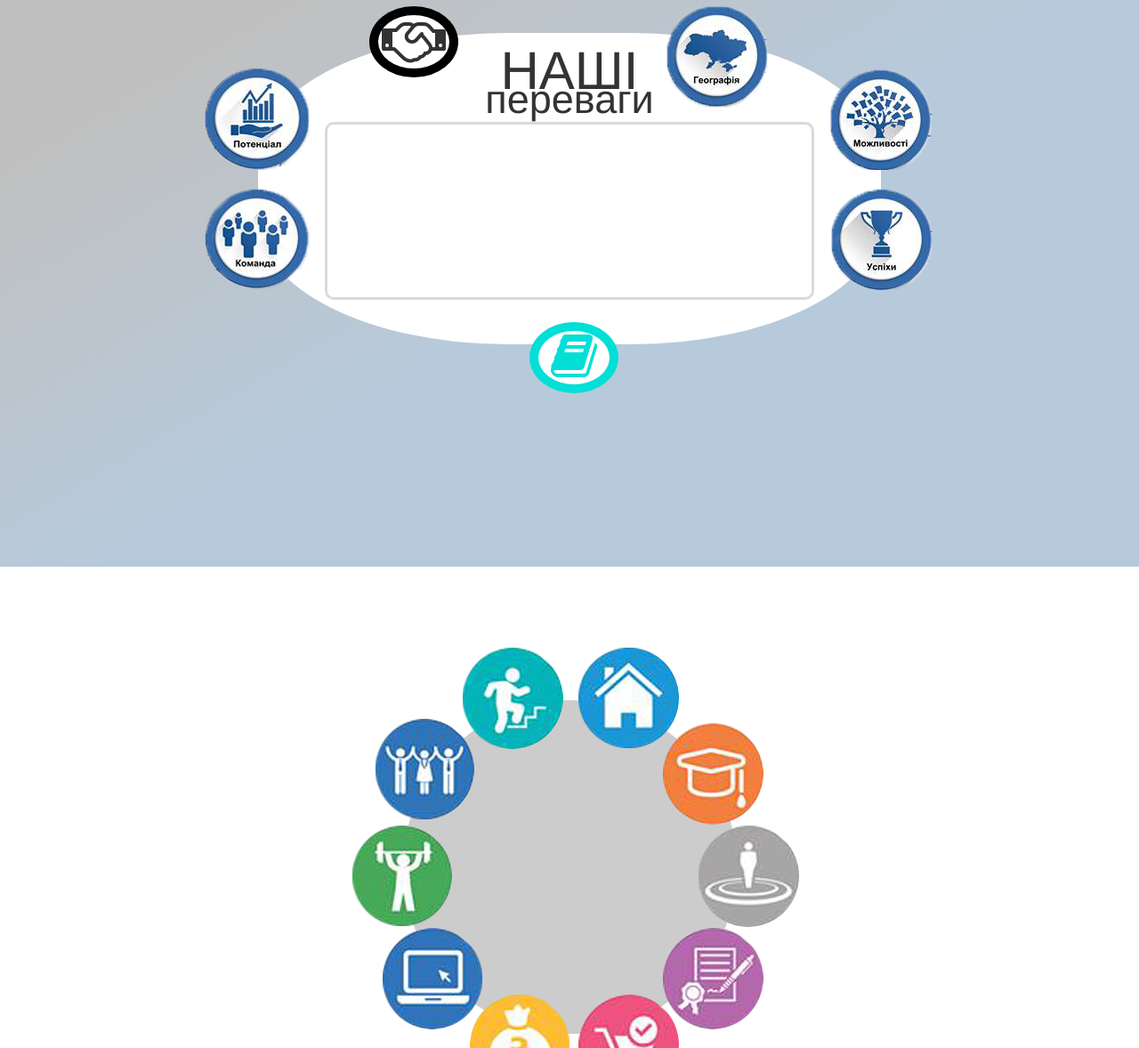
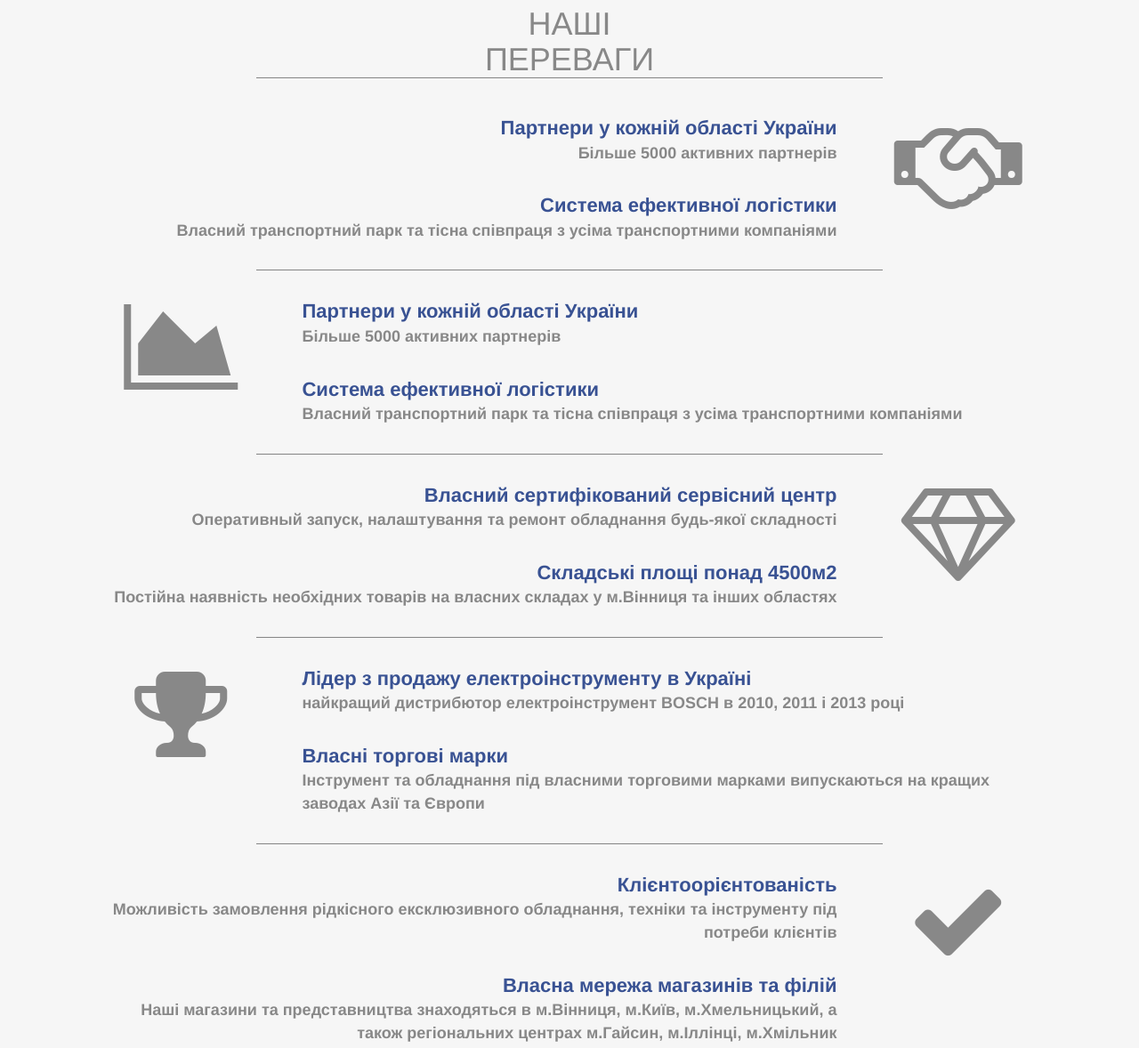
Before and after one commit to vetaluga/TestTask.github.io, a plain HTML site: page index.html in a window 1280 px wide. Shown: the part 680-1858 px from the top of the page at 89% size. Drawn offline with nearby package versions, Linux system fonts and the light colour scheme.

Commit message:
adding_change.V0.3

```diff
--- a/index.html
+++ b/index.html
@@ -5,8 +5,8 @@
     <title>Укрсервiс</title>
     <!-- Latest compiled and minified CSS -->
     <link rel="stylesheet" href="https://maxcdn.bootstrapcdn.com/bootstrap/3.3.7/css/bootstrap.min.css">
+    <link rel="stylesheet" href="font-awesome-4.7.0/css/font-awesome.min.css">
     <link rel="stylesheet" href="style.css">
-    <link rel="stylesheet" href="font-awesome-4.7.0/css/font-awesome.min.css">
     <!-- jQuery library -->
     <script src="https://ajax.googleapis.com/ajax/libs/jquery/3.2.1/jquery.min.js"></script>
 
@@ -40,7 +40,7 @@
       </div>
 
     </div> -->
-    <nav class="navbar navbar-default" data-spy="affix" data-offset-top="505">
+    <nav class="navbar navbar-default" data-spy="affix" data-offset-top="510">
   <div class="container-fluid">
     <div class="navbar-header">
       <button type="button" class="navbar-toggle" data-toggle="collapse" data-target="#myNavbar">
@@ -62,83 +62,94 @@
     </div>
   </div>
 </nav>
-    <!-- <div class="container">
-      <div class="row">
-
-        <div class="col-md-8">
-            <div class="btn-group">
-                <button type="button" class="btn btn-link" name="button">О Нас</button>
-                <button type="button" class="btn btn-link" name="button">Вакансии</button>
-                <button type="button" class="btn btn-link" name="button">Видео</button>
-                <button type="button" class="btn btn-link" name="button">Контакти</button>
-                <button type="button" class="btn btn-link" name="button">Заполнить анкету</button>
-                <button type="button" class="btn btn-link" name="button">Обратная связь</button>
-              </div>
+    <section class="container-fluid bg-1">
+      <h1 class="text-center">НАШI <br>ПЕРЕВАГИ <hr></h1>
+      <div class="row partners">
+        <div class="col-sm-2 col-sm-push-9 text-center">
+          <i class="fa fa-handshake-o fa-5x"></i>
+        </div>
+        <div class="col-sm-8 col-sm-offset-1 col-sm-pull-2 text-right">
+          <div class="description">Партнери у кожнiй областi України<p>Бiльше <strong>5000</strong> активних партнерiв</p>
+          </div>
+          <div class="description">Система ефективної логiстики<p>Власний транспортний парк та тiсна спiвпраця з усiма транспортними компанiями</p>
+          </div>
         </div>
       </div>
-    </div> -->
-
-    <div class="container-fluid bg-1">
-      <div class="main-box">
-        <h1>НАШI</h1><h4>переваги</h4>
-        <div class="container-content">
-          <i class="fa fa-handshake-o fa-4x partners"></i>
-          <!-- <img src="img/icons/1-1.png" class="partners" alt=""> -->
-          <div class="text-partners">
-            <div class="">Партнери у кожнiй областi України<p>Бiльше <strong>5000</strong> активних партнерiв</p>
+      <hr>
+      <div class="row geography">
+        <div class="col-sm-2 col-sm-offset-1 text-center">
+          <i class="fa fa-area-chart fa-5x"></i>
+        </div>
+        <div class="col-sm-9 text-left">
+          <div class="description">Партнери у кожнiй областi України<p>Бiльше <strong>5000</strong> активних партнерiв</p>
+          </div>
+          <div class="description">Система ефективної логiстики<p>Власний транспортний парк та тiсна спiвпраця з усiма транспортними компанiями</p>
+          </div>
+        </div>
+        </div>
+        <hr>
+        <div class="row capabilities">
+          <div class="col-sm-2 col-sm-push-9 text-center">
+            <i class="fa fa-diamond fa-5x"></i>
+          </div>
+          <div class="col-sm-8 col-sm-offset-1 col-sm-pull-2 text-right">
+            <div class="description">Власний сертифiкований сервiсний центр<p>Оперативный запуск, налаштування та ремонт обладнання будь-якої складностi</p>
             </div>
-            <div class="">Система ефективної логiстики<p>Власний транспортний парк та тiсна спiвпраця з усiма транспортними компанiями</p>
+            <div class="description">Складськi площi понад 4500м2<p>Постiйна наявнiсть необхiдних товарiв на власних складах у м.Вiнниця та iнших областях</p>
             </div>
           </div>
-          <img src="img/icons/1-2.png" class="geography" alt="">
-          <div class="text-geography">
-            <div class="">Партнери у кожнiй областi України<p>Бiльше <strong>5000</strong> активних партнерiв</p>
+        </div>
+        <hr>
+        <div class="row success">
+          <div class="col-sm-2 col-sm-offset-1 text-center">
+            <i class="fa fa-trophy fa-5x"></i>
+          </div>
+          <div class="col-sm-8 text-left">
+            <div class="description">Лiдер з продажу електроiнструменту в Українi<p>найкращий дистрибютор електроiнструмент    <strong>BOSCH</strong> в 2010, 2011 i 2013 роцi</p>
             </div>
-            <div class="">Система ефективної логiстики<p>Власний транспортний парк та тiсна спiвпраця з усiма транспортними компанiями</p>
+            <div class="description">Власнi торговi марки<p>Iнструмент та обладнання пiд власними торговими марками випускаються на кращих заводах Азiї та Європи</p>
             </div>
           </div>
-          <img src="img/icons/1-3.png" class="capabilities" alt="">
-            <div class="text-capabilities">
-              <div class="">Власний сертифiкований сервiсний центр<p>Оперативный запуск, налаштування та ремонт обладнання будь-якої складностi</p>
-              </div>
-              <div class="">Складськi площi понад 4500м2<p>Постiйна наявнiсть необхiдних товарiв на власних складах у м.Вiнниця та iнших областях</p>
-              </div>
+        </div>
+        <hr>
+        <div class="row potential">
+          <div class="col-sm-2 col-sm-push-9 text-center">
+            <i class="fa fa-check fa-5x"></i>
+          </div>
+          <div class="col-sm-8 col-sm-offset-1 col-sm-pull-2 text-right">
+            <div class="description">Клiєнтоорiєнтованiсть<p>Можливiсть замовлення рiдкiсного ексклюзивного обладнання, технiки та iнструменту пiд потреби клiєнтiв</p>
             </div>
-          <img src="img/icons/1-4.png" class="success" alt="">
-            <div class="text-success">
-              <div class="">Лiдер з продажу електроiнструменту в Українi<p>найкращий дистрибютор електроiнструмент <strong>BOSCH</strong> в 2010, 2011 i 2013 роцi</p>
-              </div>
-              <div class="">Власнi торговi марки<p>Iнструмент та обладнання пiд власними торговими марками випускаються на кращих заводах Азiї та Європи</p>
-              </div>
+            <div class="description">Власна мережа магазинiв та фiлiй<p>Нашi магазини та представництва знаходяться в м.Вiнниця, м.Київ, м.Хмельницький, а також регiональних центрах м.Гайсин, м.Iллiнцi, м.Хмiльник</p>
             </div>
-          <img src="img/icons/1-5.png" class="potential" alt="">
-            <div class="text-potential">
-              <div class="">Клiєнтоорiєнтованiсть<p>Можливiсть замовлення рiдкiсного ексклюзивного обладнання, технiки та iнструменту пiд потреби клiєнтiв</p>
-              </div>
-              <div class="">Власна мережа магазинiв та фiлiй<p>Нашi магазини та представництва знаходяться в м.Вiнниця, м.Київ, м.Хмельницький, а також регiональних центрах м.Гайсин, м.Iллiнцi, м.Хмiльник</p>
-              </div>
+          </div>
+        </div>
+        <hr>
+        <div class="row team">
+          <div class="col-sm-2 col-sm-offset-1 text-center">
+            <i class="fa fa-users  fa-5x"></i>
+          </div>
+          <div class="col-sm-8 text-left">
+            <div class="description">Надiйна команда професiоналiв<p>На сьогоднiшнiй день <strong>200</strong> працiвникiв уже стали частиною сiм'ї Укрсервiс</p>
             </div>
-          <img src="img/icons/1-6.png" class="team" alt="">
-            <div class="text-team">
-              <div class="">Надiйна команда професiоналiв<p>На сьогоднiшнiй день <strong>200</strong> працiвникiв уже стали частиною сiм'ї Укрсервiс</p>
-              </div>
-              <div class="">Традицiї та стрiмкий розвиток<p>Компанiя ма традицiї i при цьому постiйно iнвестує в розвиток персоналу. За останнi роки було проведено <strong>125</strong> семiнарiв, <strong>41</strong> практикум, тощо</p>
-              </div>
+            <div class="description">Традицiї та стрiмкий розвиток<p>Компанiя ма традицiї i при цьому постiйно iнвестує в розвиток персоналу. За останнi роки було проведено <strong>125</strong> семiнарiв, <strong>41</strong> практикум, тощо</p>
             </div>
-            <i class="fa fa-book fa-4x history"></i>
-          <!-- <img src="img/icons/1-7.png" class="history" alt=""> -->
-            <div class="text-history">
-              <div class="">Великий досвiд роботи<p>Бiльше <strong>20</strong> рокiв на ринку України</p>
-              </div>
-              <div class="">Динамiчне збiльшення асортименту власного iмпорту<p>Iмпортуться продукцiя <strong>87</strong> торгових марок з <strong>37</strong> країн свiту</p>
-              </div>
+          </div>
+        </div>
+        <hr>
+        <div class="row history">
+          <div class="col-sm-2 col-sm-push-9 text-center">
+            <i class="fa fa-book fa-5x"></i>
+          </div>
+          <div class="col-sm-8 col-sm-offset-1 col-sm-pull-2 text-right">
+            <div class="description">Великий досвiд роботи<p>Бiльше <strong>20</strong> рокiв на ринку України</p>
             </div>
+            <div class="description">Динамiчне збiльшення асортименту власного iмпорту<p>Iмпортуться продукцiя <strong>87</strong> торгових марок з <strong>37</strong> країн свiту</p>
+            </div>
+          </div>
         </div>
-
-      </div>
-    </div>
+    </section>
     <div class="container-fluid">
-
+      <h1 class="text-center">ЧОМУ САМЕ МИ?<hr></h1>
       <div class="box">
         <div class="center-circle">
           <div class="icon-home">
--- a/style.css
+++ b/style.css
@@ -1,11 +1,18 @@
 /*-------------- HEADER--------------*/
-/*.logo-pic{
-
+/*body{
+  font-family: Helvetica;
 }*/
 
+body{
+  color: #888;
+}
+
+.container-fluid{
+  padding: 0;
+}
 
 .main-pic{
-  background-image: url("img/main-bg.jpg");
+  background-image: url("img/main-bg.png");
   background-position: center center;
   background-repeat: no-repeat;
   background-size: cover;
@@ -17,12 +24,32 @@
   background: url("img/logo/logo-1.png") no-repeat;
   width: 130px;
   height: 65px;
+  margin-left: 10px !important;
 }
 
 .navbar-nav{
   margin: 10px 0 0 0;
-  float: right;
+  float: left;
 }
+
+@media screen and (min-width: 768px){
+  .navbar-nav{
+    margin: 10px 0 0 0;
+    float: right;
+  }
+}
+
+.navbar-default .navbar-nav>li>a {
+    font-size: 14.5px;
+    color: #395293;
+    font-weight: bold;
+    padding: 10px 10px;
+  }
+
+  .navbar-default .navbar-nav>li>a:focus, .navbar-default .navbar-nav>li>a:hover {
+    color: #fff;
+    background-color: #888;
+  }
 
 .contacts{
   font-size: 18px;
@@ -41,131 +68,70 @@
 /*Block Advantages*/
 
 .bg-1{
-  background: linear-gradient(to bottom right, #c0c0c0 20%, #b7cadb 54%);
-  height: 750px;
-  padding-top: 150px;
+  background: #f6f6f6;
+  padding: 100px 0 50px 0;
+}
+
+hr{
+  width: 55%;
+  margin: 0 auto;
+  background: #888;
+  height: 1px;
+}
+
+.bg-1 .container{
+  background: transparent;
 }
 
 /*CENTER CIRCLE*/
 
-.main-box{
-  width: 700px;
-  height: 350px;
-  margin: 0 auto;
-  background: #fff;
-  border-radius: 40%;
-  padding-top: 25px;
-  text-align: center;
-  line-height: 0.6;
-  position: relative;
+
+.partners:hover .fa-5x{
+  color: green;
+}
+.geography:hover .fa-5x{
+  color: lightgreen;
+}
+.capabilities:hover .fa-5x{
+  color: lightgreen;
+}
+.success:hover .fa-5x{
+  color: lightgreen;
+}
+.potential:hover .fa-5x{
+  color: lightgreen;
+}
+.team:hover .fa-5x{
+  color: lightgreen;
+}
+.history:hover .fa-5x{
+  color: lightgreen;
 }
 
-.main-box h1 {
-  font-size: 60px;
-  margin: 0;
-  line-height: 0.6;
-}
-.main-box h4 {
-  font-size: 45px;
-  margin: 0 0 12px 0;
-  line-height: 0.6;
+
+
+
+
+
+
+
+
+.fa-5x {
+    font-size: 8em;
+    padding: 30px 9px;
 }
 
-.container-content{
-  width: 550px;
-  height: 200px;
-  margin: 0 auto;
-  border: 3px solid #dadada;
-  border-radius: 10px;
-  text-align: left;
+.description{
+  margin: 30px 12px;
+  font-size: 22px;
+  color: #395293;
+  font-weight: bold;
 }
 
-.text-partners p,.text-geography p,
-.text-capabilities p, .text-success p,
-.text-potential p, .text-team p,
-.text-history p{
-  margin: 5px 0 12px 0;
-  min-height: 5px;
-  line-height: 1.4;
-  font-size: 20px;
-  color: black;
+.description p, .description strong{
+  color: #888;
+  font-size: 18px;
 }
-
-.partners:hover + .text-partners,
-.geography:hover + .text-geography,
-.capabilities:hover + .text-capabilities,
-.success:hover + .text-success,
-.potential:hover +.text-potential,
-.team:hover + .text-team,
-.history:hover +.text-history {
-  opacity: 1;
-  padding: 15px;
-  height: 185px;
-  word-wrap: break-word;
-}
-
-.text-partners,.text-geography,
-.text-capabilities, .text-success,
-.text-potential, .text-team,
-.text-history{
-  font-size: 22px;
-  color: blue;
-  opacity: 0;
-  transition: 2s;
-  width: 98%;
-  height: 0;
-}
-
-.partners{
-  position: absolute;
-  top: -30px;
-  left: 125px;
-  background: #fff;
-  border-radius: 50%;
-  border: 10px solid black;
-  width: 100px;
-  height: 80px;
-  text-align: center;
-}
-
-.geography{
-  position: absolute;
-  top: -30px;
-  right: 125px;
-}
-.capabilities{
-  position: absolute;
-  top: 40px;
-  right: -60px;
-}
-.success{
-  position: absolute;
-  top: 175px;
-  right: -60px;
-}
-.potential{
-  position: absolute;
-  top: 40px;
-  left: -60px;
-}
-.team{
-  position: absolute;
-  top: 175px;
-  left: -60px;
-}
-.history{
-  position: absolute;
-  bottom: -55px;
-  right: 295px;
-  background: #fff;
-  border-radius: 50%;
-  border: 10px solid #01DFD7;
-  width: 100px;
-  height: 80px;
-  text-align: center;
-  color: #01DFD7;
-}
-
 
 /*-------------- DESCRIBE CIRCLES--------------*/
 /*-------------- DESCRIBE TEXT--------------*/
@@ -175,11 +141,6 @@
 /*-------------- DESCRIBE CIRCLES--------------*/
 /*-------------- DESCRIBE CIRCLES--------------*/
 
-.box{
-  width: 100%;
-  height: 700px;
-  padding-top: 50px;
-}
 
 .information-right{
   padding-left: 130px;
@@ -346,7 +307,6 @@
 /*-------------- FOOTER--------------*/
 
 footer{
-  height: 100px;
   background: darkgreen;
   color: #ffffff;
   padding-top: 30px;
```
Also changed, not shown: img/logo/logo-2.png (added), 1 other file.
